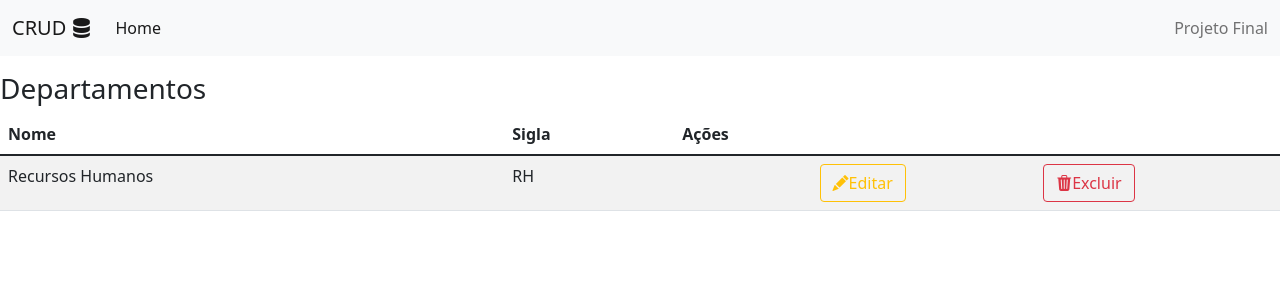
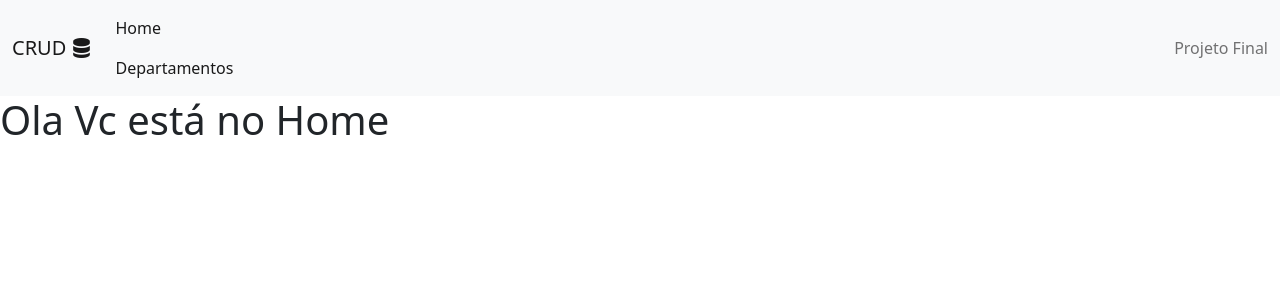
Before and after one commit to VitorDahmer/1605990-projeto-final, a React (Create React App) app in the folder crud/: page / in a window 1280 px wide. Shown: the top 300 px of the page. Built offline with nearby package versions, Linux system fonts and the light colour scheme.

Commit message:
aula03 usestart useeffect rotas

```diff
--- a/crud/src/App.js
+++ b/crud/src/App.js
@@ -1,15 +1,23 @@
 import 'bootstrap/dist/css/bootstrap.min.css'
 import 'bootstrap-icons/font/bootstrap-icons.css'
+import 'bootstrap/dist/js/bootstrap.bundle'
 import ListaDepartamentos from './components/ListaDepartamentos';
+import { BrowserRouter, Link, Route, Routes } from 'react-router-dom';
+import RouterNavigation from './router';
 import Menu from './components/Menu'
 
 function App() {
   return (
     <>
-     <Menu/>
+      <BrowserRouter>
+        <Menu/>
+
+        <RouterNavigation/>
+      </BrowserRouter>
 
 
-      <ListaDepartamentos/>
+
+
 
 
     </>
--- a/crud/src/components/ListaDepartamentos/index.js
+++ b/crud/src/components/ListaDepartamentos/index.js
@@ -1,9 +1,26 @@
-import React from 'react';
+import React, {useEffect, useState} from 'react';
+import getDepartamentos from '../../services/departamentos';
 
 // import { Container } from './styles';
 
 function ListaDepartamentos() {
-  return <>
+  const [departamentos, setDepartamentos] = useState();
+
+  async function loadDepartamentos() {
+    setDepartamentos(await getDepartamentos())
+  };
+
+  useEffect(()=>{
+    loadDepartamentos()
+
+  }, []);
+
+  console.log(departamentos);
+
+
+
+
+  return (<>
 
     <h3 className='mt-3'>Departamentos</h3>
 
@@ -16,9 +33,11 @@ function ListaDepartamentos() {
           </tr>
         </thead>
         <tbody>
-          <tr>
-           <td>Recursos Humanos</td>
-           <td>RH</td>
+          {departamentos && departamentos.map(d=>{
+            return(
+              <tr key={d.id_departamento}>
+              <td>{d.nome}</td>
+              <td>{d.sigla}</td>
               <td>
                   <div className='d-flex justify-content-evenly'>
                         <button className='btn btn-outline-warning'>
@@ -30,12 +49,14 @@ function ListaDepartamentos() {
                     </div>
               </td>
               </tr>
+          )
+          })}
         </tbody>
 
       </table>
 
 
-  </>;
+  </>)
 }
 
 export default ListaDepartamentos;
--- a/crud/src/components/Menu/index.js
+++ b/crud/src/components/Menu/index.js
@@ -1,4 +1,5 @@
 import React from 'react';
+import {Link} from 'react-router-dom';
 
 // import { Container } from './styles';
 
@@ -7,13 +8,16 @@ function Menu() {
     <nav className="navbar navbar-expand-lg navbar-light bg-light">
   <div className="container-fluid">
     <a className="navbar-brand" href="#">CRUD <i className="bi bi-server"></i></a>
+    {/* <Link className="navbar-brand" href="#">CRUD <i className="bi bi-server"></i></Link> */}
     <button className="navbar-toggler" type="button" data-bs-toggle="collapse" data-bs-target="#navbarText" aria-controls="navbarText" aria-expanded="false" aria-label="Toggle navigation">
       <span className="navbar-toggler-icon"></span>
     </button>
     <div className="collapse navbar-collapse" id="navbarText">
       <ul className="navbar-nav me-auto mb-2 mb-lg-0">
         <li className="nav-item">
-          <a className="nav-link active" aria-current="page" href="#">Home</a>
+            <Link to="/" className='nav-link active'>Home</Link>
+            <Link to="/departamentos" className='nav-link active'>Departamentos</Link>
+
         </li>
       </ul>
       <span className="navbar-text">
--- /dev/null
+++ b/crud/src/router/index.js
@@ -0,0 +1,17 @@
+import React from 'react';
+import {Route, Routes} from 'react-router-dom';
+import ListaDepartamentos from '../components/ListaDepartamentos';
+
+
+// import { Container } from './styles';
+
+function RouterNavigation() {
+  return (
+    <Routes>
+        <Route path='/' element={<h1>Ola Vc está no Home</h1>}></Route>
+        <Route path='/departamentos' element={<ListaDepartamentos/>}></Route>
+    </Routes>
+  );
+}
+
+export default RouterNavigation;
--- a/crud/src/services/api.js
+++ b/crud/src/services/api.js
@@ -1,7 +1,7 @@
 import axios from 'axios';
 
 // URL da nossa api
-const base = 'http://localhost:3030/departamentos';
+const baseURL = 'http://localhost:3030';
 
 const api = axios.create({
     baseURL
--- a/crud/src/services/departamentos.js
+++ b/crud/src/services/departamentos.js
@@ -4,3 +4,5 @@ const getDepartamentos = async() =>{
     const resp = await api.get('/departamentos')
     return resp.data
 }
+
+export default getDepartamentos;
```
Also changed, not shown: crud/package.json (+5 -4 lines), 1 other file (tests, documents, lock files or other folders). Lines whose indentation alone changed are shown as unchanged.
